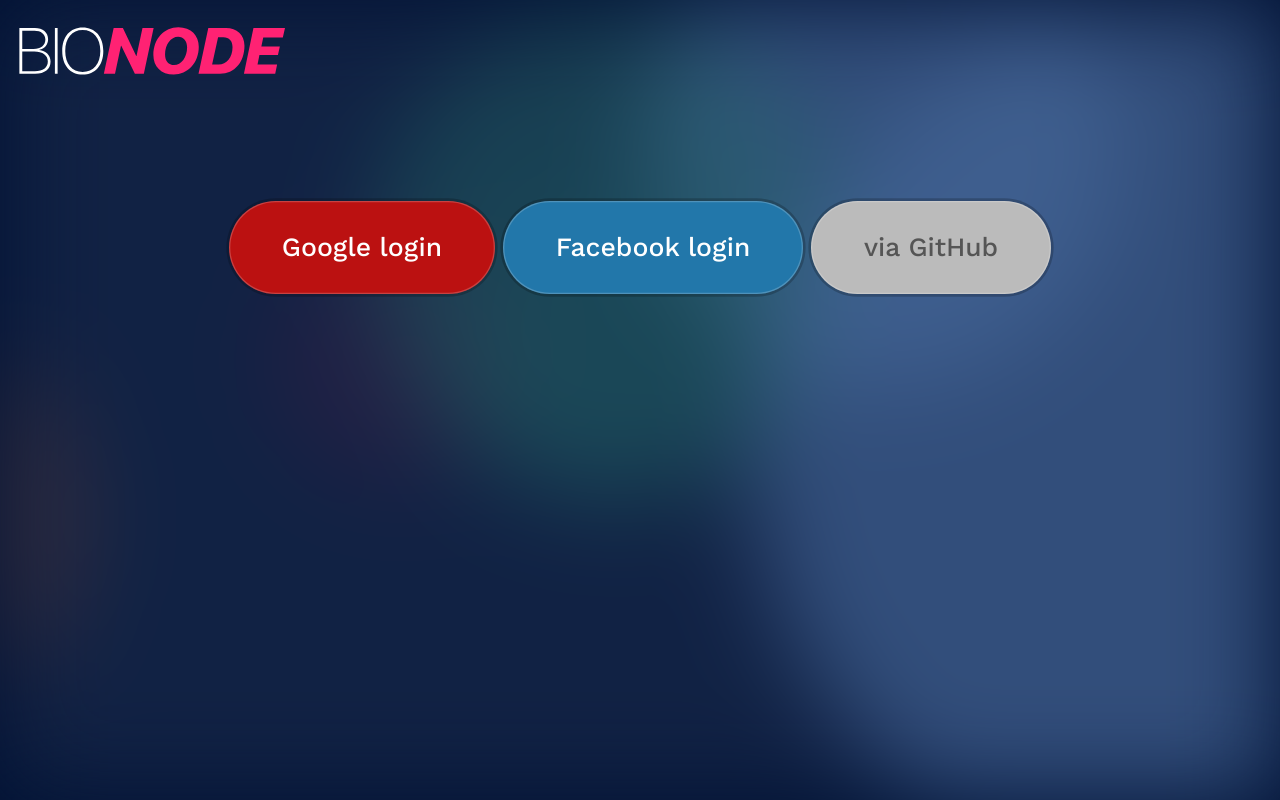
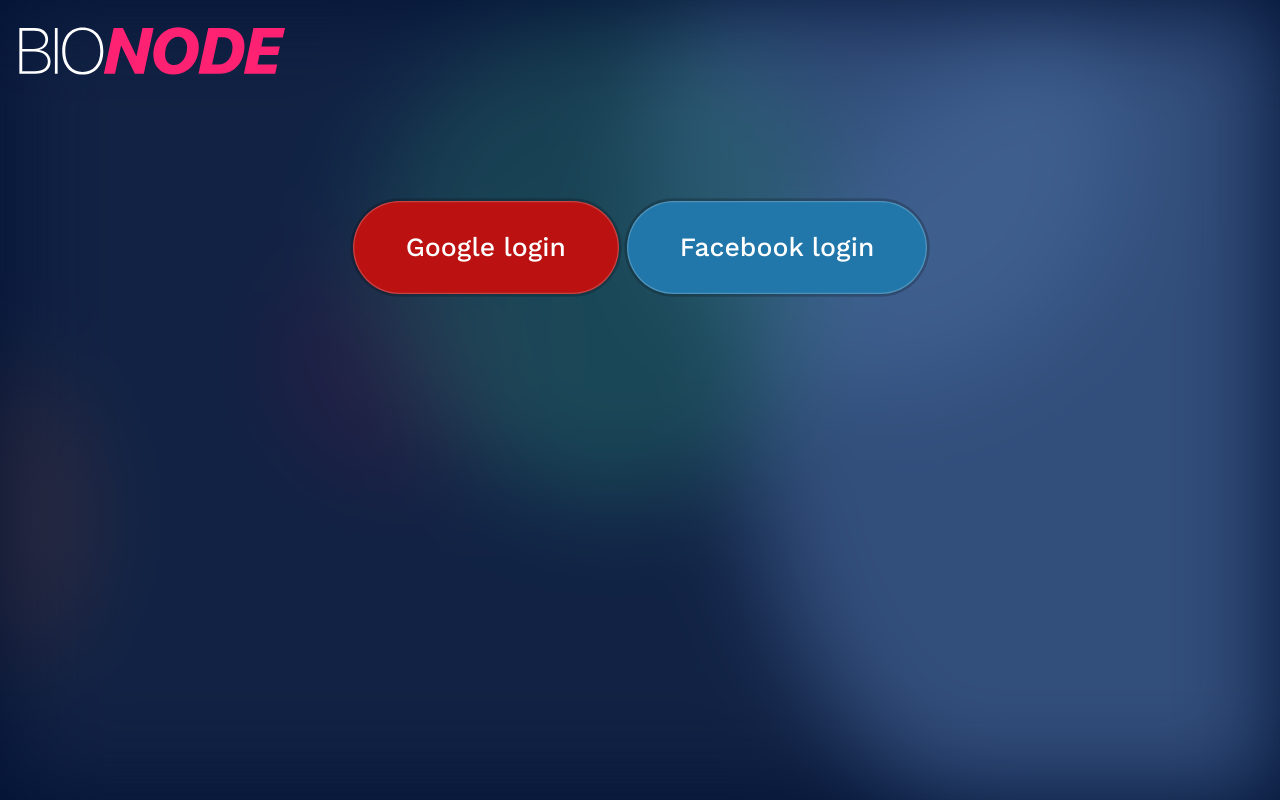
Before and after one commit to nicholas-chia/demo, a website: page demo-app/index.html in a window 1280 px wide. Drawn offline with Linux system fonts and the light colour scheme.

Commit message:
bye bye github

```diff
--- a/demo-app/index.html
+++ b/demo-app/index.html
@@ -55,7 +55,6 @@
   <label for="v-script" class="login button pharma-login"> Sign in via BigPharm</label>
   <label for="v-script" class="login button fake-social goog">Google login</label>
   <label for="v-script" class="login button fake-social fb">Facebook login</label>
-  <label for="v-script" class="login button fake-social gh"> via GitHub</label>
 
   <svg class="bokeh" viewBox="0 0 10 10" xmlns="http://www.w3.org/2000/svg">
   <circle cx="10%" cy="85%" r="75%"  />
```
Also changed, not shown: demo-app/img/app-icon.svg.
